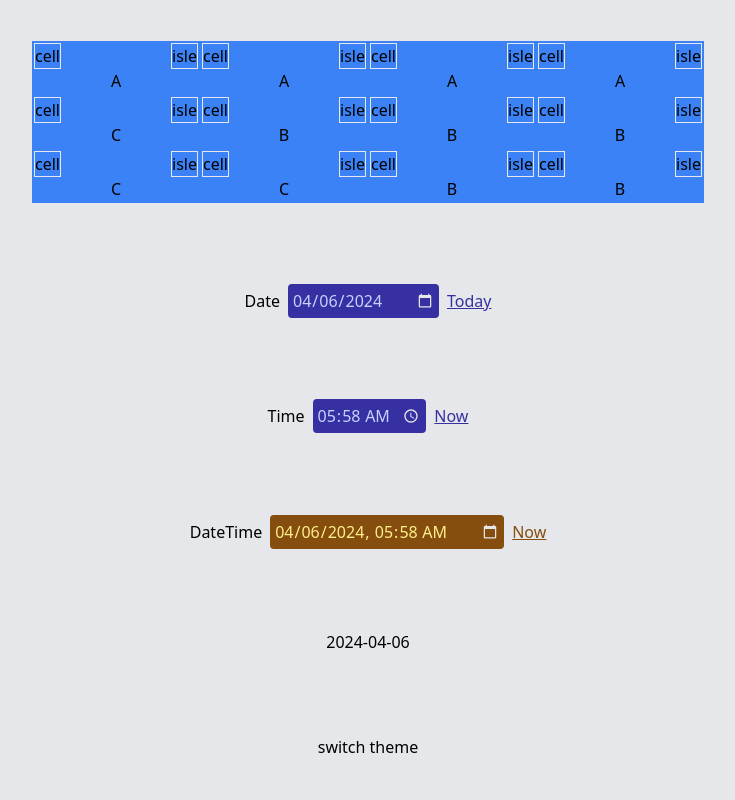
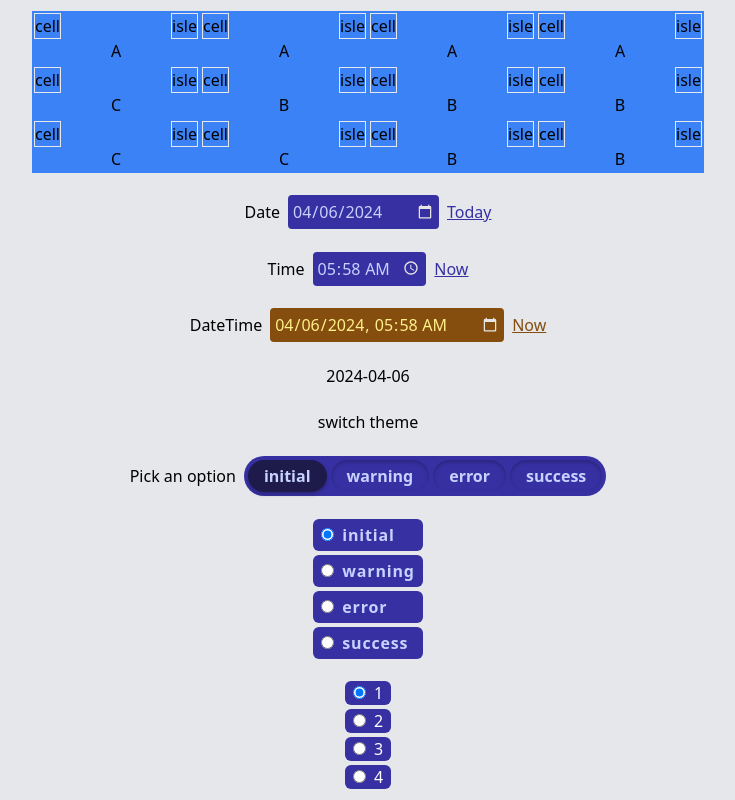
Before and after one commit to CrgioYalux/brute-draft, a React (Vite) app: page / in a window 1280 px wide. Shown: the whole page, without its empty margins (272-1007 px from the left). Built offline with nearby package versions, Linux system fonts and the light colour scheme.

Commit message:
feat: update examples

```diff
--- a/src/App.tsx
+++ b/src/App.tsx
@@ -1,14 +1,26 @@
 import './App.css';
-import { Grid, Row, Cell, DatePicker, TimePicker, DateTimePicker, } from './components/';
+import { Grid, Row, Cell, DatePicker, TimePicker, DateTimePicker, Switcher, GenericRadioInputList, } from './components/';
 
 import { useState } from 'react';
 import { useTheme } from './providers/Theme';
+
+const options: Variant[] = ['initial', 'warning', 'error', 'success'];
+
+type Object = { x: Variant; y: number };
+const objects: Object[] = [
+  { x: 'initial', y: 1},
+  { x: 'initial', y: 2},
+  { x: 'initial', y: 3},
+  { x: 'initial', y: 4},
+];
 
 function App() {
   const [date, setDate] = useState<string>('');
   const [time, setTime] = useState<string>('');
   const [dateTime, setDateTime] = useState<string>('');
   const [, switchTheme] = useTheme();
+  const [optionChecked, setOptionChecked] = useState<Variant>(options[0]);
+  const [objectChecked, setObjectChecked] = useState<Object>(objects[0]);
 
   return (
     <div className='min-h-screen bg-gray-200 dark:bg-gray-900 grid place-items-center'>
@@ -41,6 +53,25 @@ function App() {
       <DateTimePicker variant='warning' dateTime={dateTime} setDateTime={setDateTime} defaultValueToCurrentDateTime />
       {date}
       <button onClick={switchTheme}> switch theme </button>
+      <Switcher
+      variant={optionChecked}
+      options={options}
+      optionChecked={optionChecked}
+      setOptionChecked={setOptionChecked}
+      />
+      <GenericRadioInputList
+      variant={optionChecked}
+      list={options}
+      select={(item) => setOptionChecked(prev => item === null ? prev : item)}
+      selected={optionChecked}
+      />
+      <GenericRadioInputList
+      list={objects}
+      select={(item) => setObjectChecked(prev => item === null ? prev : item)}
+      selected={objectChecked}
+      renderItemAs={(item) => <span className='text-white dark:text-black'>{item.y}</span>}
+      checkOnProp={'y'}
+      />
     </div>
   );
 }
```
